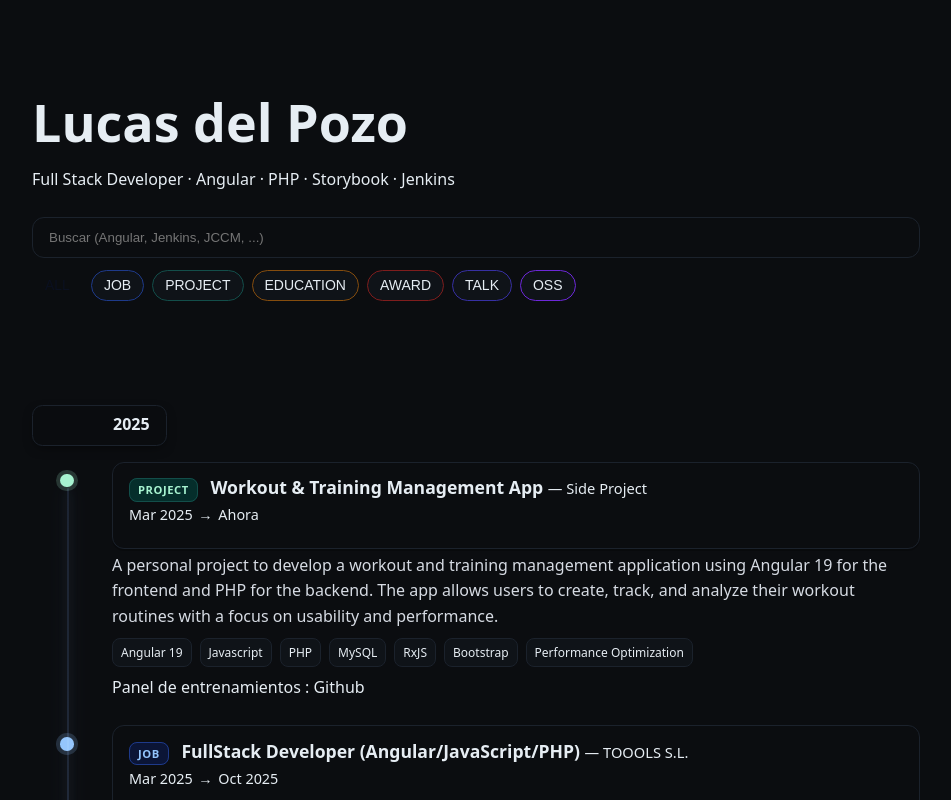
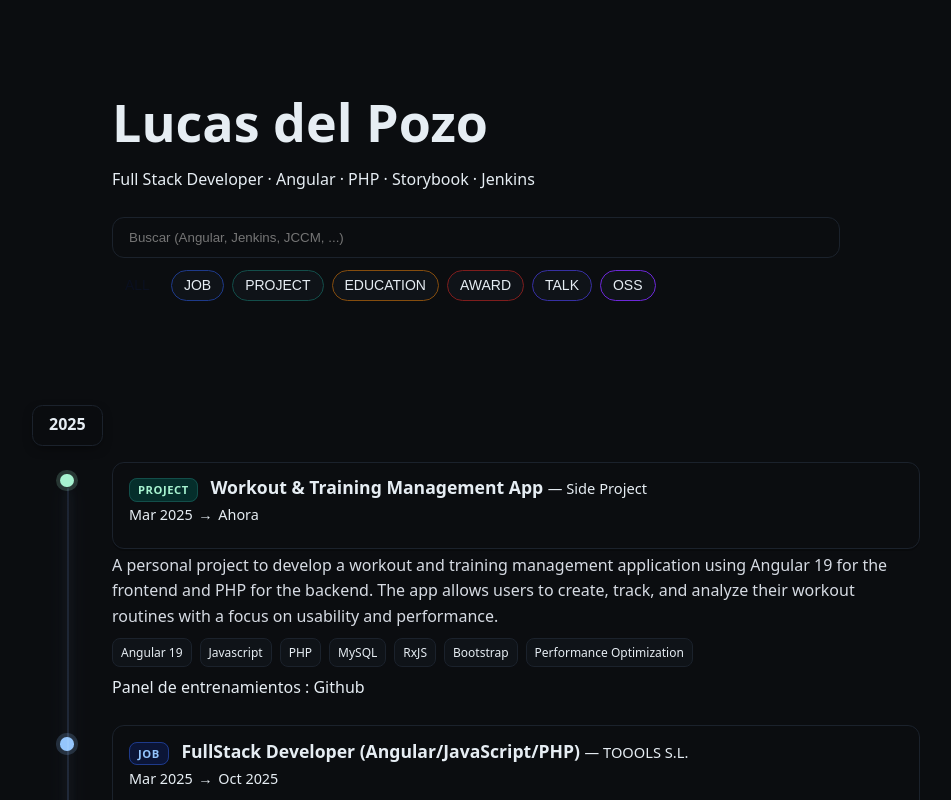
Before and after one commit to FromTheWell/lucas-portfolio, an Angular app: page / in a window 1280 px wide. Shown: the top 800 px of the page, without its empty margins (164-1115 px from the left). Built offline with nearby package versions, Linux system fonts and the light colour scheme.

Commit message:
feat: ajustar padding en contenedor de héroe y estado vacío para mejor visualización

```diff
--- a/src/app/features/timeline-home/timeline-home.component.scss
+++ b/src/app/features/timeline-home/timeline-home.component.scss
@@ -3,7 +3,7 @@
 
 
 .hero { background: radial-gradient(1200px 600px at 10% -10%, rgba(122,162,247,.15), transparent), var(--bg); color: var(--fg); }
-.hero .container { max-width: 920px; margin: 0 auto; padding: 5rem 1rem 2rem; }
+.hero .container { max-width: 920px; margin: 0 auto; padding: 5rem 6rem 2rem; }
 .hero h1 { font-size: clamp(2rem, 1rem + 3vw, 3.25rem); margin: 0 0 .25rem; }
 .hero .subtitle { margin: 0 0 1.5rem; color: var(--muted); }
 
@@ -76,7 +76,7 @@
 	font-weight: 700;
 	color: var(--fg);
 	margin: 2.5rem 0 1rem 0;
-	padding: .4rem 1rem .45rem 5rem; /* añade fondo detrás del texto */
+	padding: .4rem 1rem .45rem 1rem; /* añade fondo detrás del texto */
 	background: rgba(11,13,16,.85); /* var(--bg) con opacidad para contraste */
 	backdrop-filter: blur(4px);
 	-webkit-backdrop-filter: blur(4px);
```
